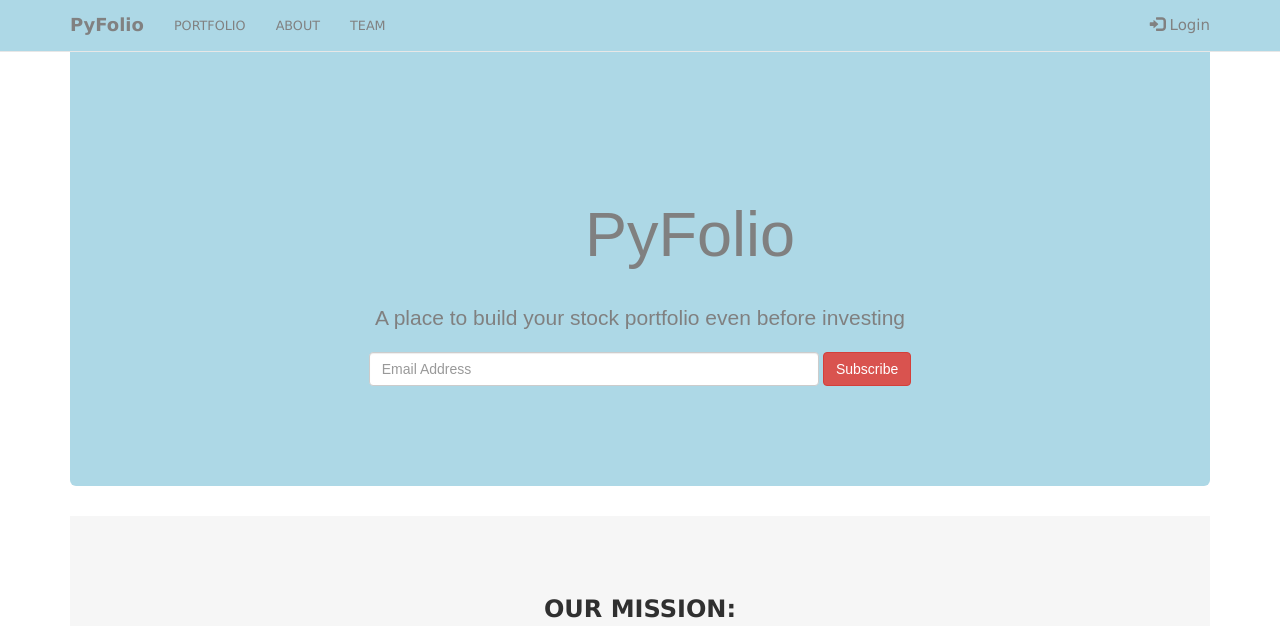
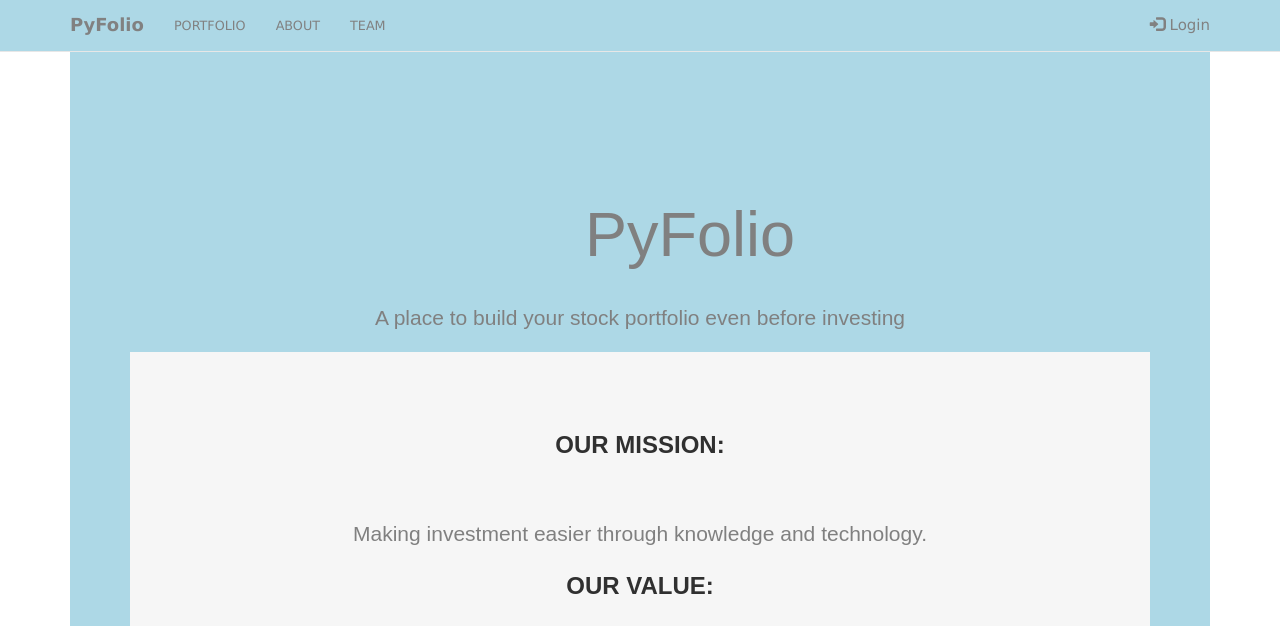
Before and after one commit to Amay22/PyFolio, a Django app: template templates/about.html in a window 1280 px wide. Shown: the top 626 px of the page. Run offline with Django 3.2, Linux system fonts and the light colour scheme; the template is opened without the code that fills it, so the values that code supplies are empty; some libraries are stand-ins or nearby versions.

Commit message:
Updated ABOUT page

```diff
--- a/templates/about.html
+++ b/templates/about.html
@@ -4,11 +4,6 @@
 <div class="jumbotron text-center">
   <h1>PyFolio</h1>
   <p>A place to build your stock portfolio even before investing</p>
-  <form class="form-inline">
-    <input type="email" class="form-control" size="50" placeholder="Email Address" required>
-    <button type="button" class="btn btn-danger">Subscribe</button>
-  </form>
-</div>
 
 
 <!--about page missino and value -->
@@ -22,6 +17,7 @@
       <p>Our users include independent traders, individual soon-to-be investors, students, and many more. Regardless of who you are, PyFolio can provide you the most updated information with highly visualized analysis on individual stock level and on aggregated portfolio level.</p>
         <br>
       <p>This user-friendly application is completely free and easy to use. It is a one-stop shop for users to gather data, news, and analyses in order to build value-adding portfolios and start investing.</p>
+</div>
 </div>
 
 <!-- Container (Services Section) -->
```
